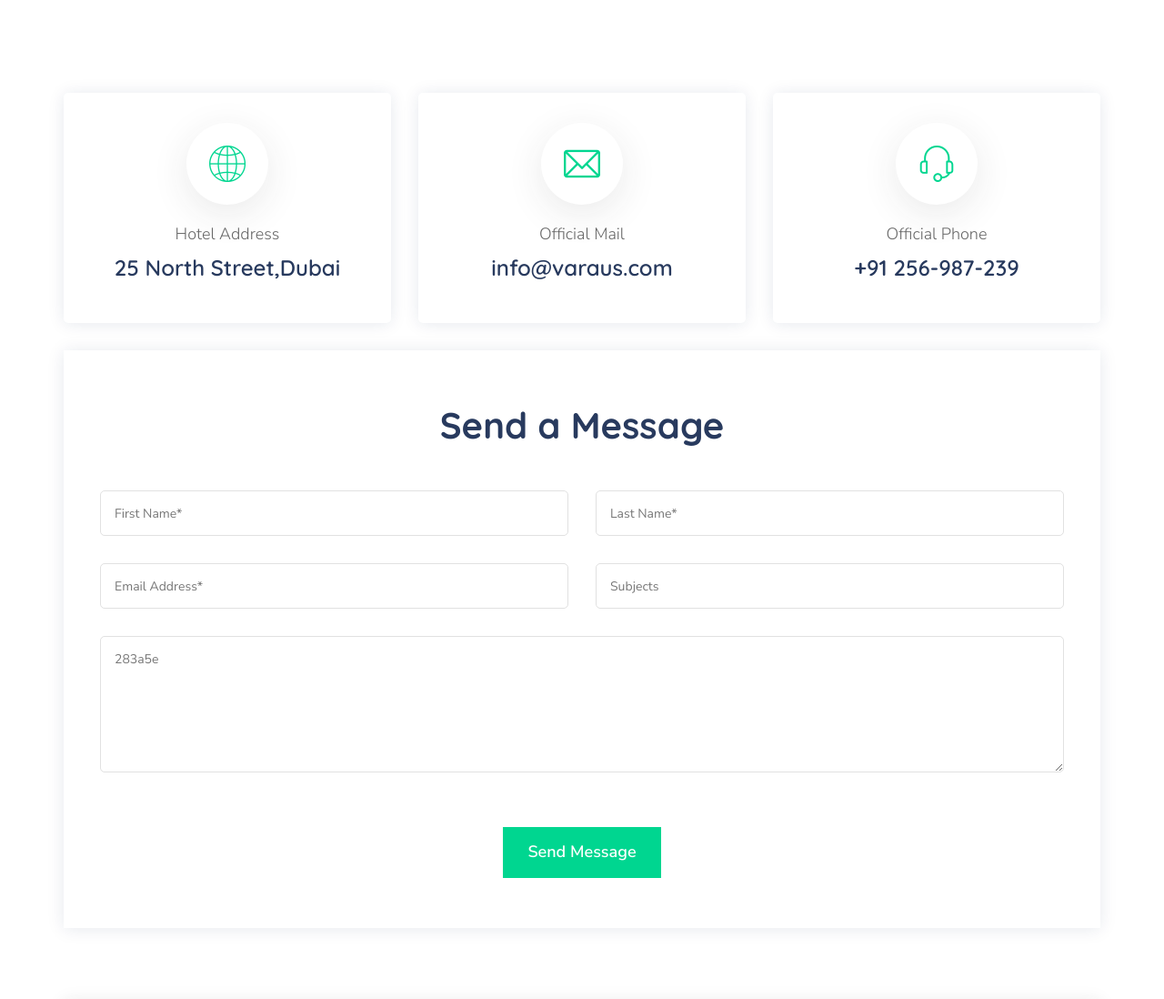
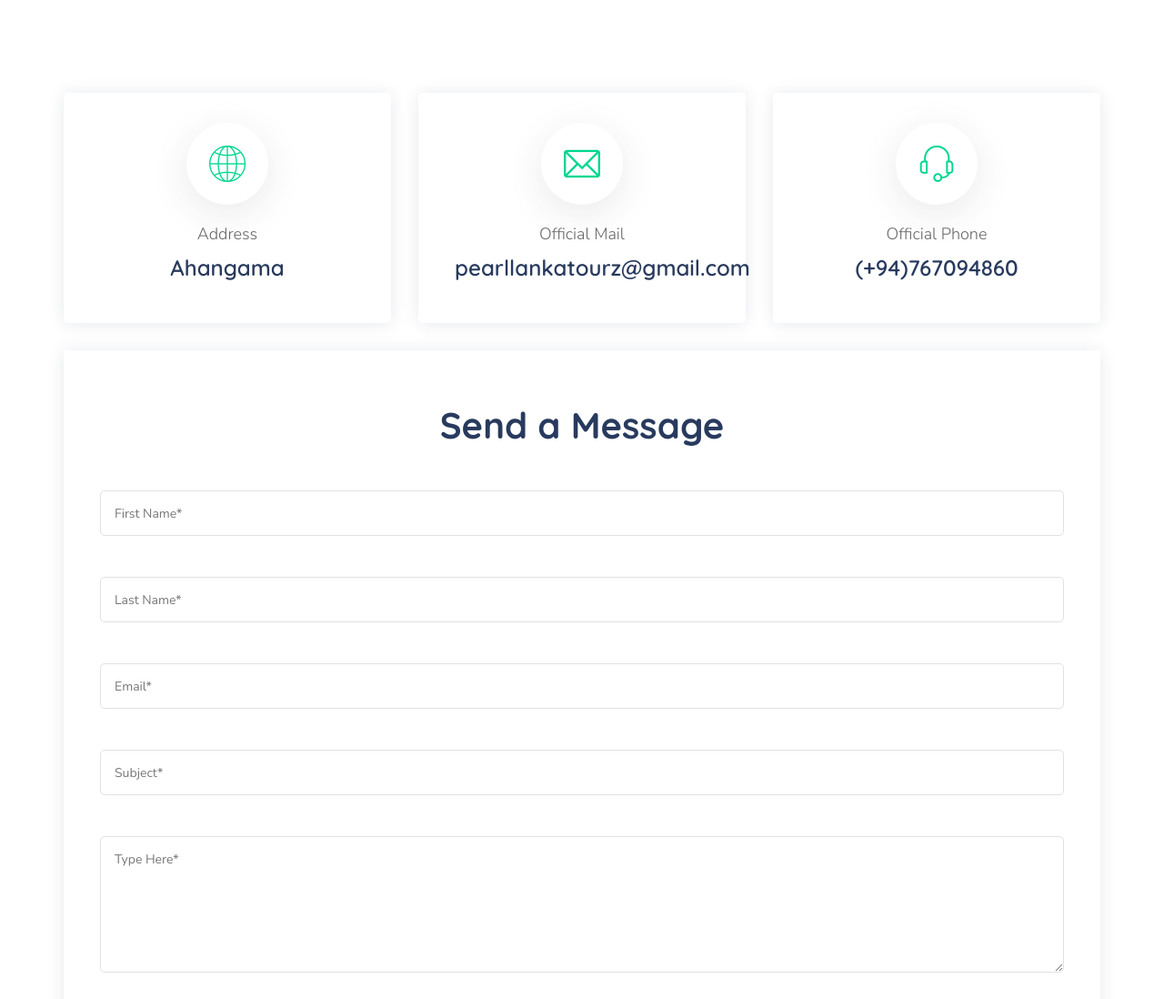
Before and after one commit to thiran-naleendra/tourism_website, a PHP site: page /contact.php in a window 1280 px wide. Shown: the part 512-1610 px from the top of the page at 91% size. Run offline with PHP 8.4, Linux system fonts and the light colour scheme.

Commit message:
update js

```diff
--- a/contact.php
+++ b/contact.php
@@ -3,6 +3,7 @@
 
 
 <!-- Mirrored from wpocean.com/html/tf/varaus/contact.html by HTTrack Website Copier/3.x [XR&CO'2014], Tue, 04 Mar 2025 03:13:51 GMT -->
+
 <head>
     <!-- Meta Tags -->
     <meta charset="utf-8">
@@ -79,10 +80,10 @@
                                         <i class="fi flaticon-internet"></i>
                                     </div>
                                     <div class="info-text">
-                                        <span>Hotel Address</span>
+                                        <span>Address</span>
                                     </div>
                                 </div>
-                                <h2>25 North Street,Dubai</h2>
+                                <h2>Ahangama</h2>
                             </div>
                         </div>
                         <div class="col-lg-4 col-md-6 col-sm-6 col-12">
@@ -95,7 +96,7 @@
                                         <span>Official Mail</span>
                                     </div>
                                 </div>
-                                <h2>info@varaus.com</h2>
+                                <h2>pearllankatourz@gmail.com</h2>
                             </div>
                         </div>
                         <div class="col-lg-4 col-md-6 col-sm-6 col-12">
@@ -108,7 +109,7 @@
                                         <span>Official Phone</span>
                                     </div>
                                 </div>
-                                <h2>+91 256-987-239</h2>
+                                <h2>(+94)767094860</h2>
                             </div>
                         </div>
                     </div>
@@ -117,37 +118,37 @@
                 <div class="contact-content">
                     <h2>Send a Message</h2>
                     <div class="contact-form">
-                        <form method="post" class="contact-validation-active" id="contact-form">
-                            <div class="half-col">
-                                <input type="text" name="fname" id="fname" class="form-control" placeholder="First Name*">
+                        <form id="contact-form">
+                            <div class="form-group">
+                                <input type="text" id="fname" class="form-control" placeholder="First Name*" required>
                             </div>
-                            <div class="half-col">
-                                <input type="text" name="lname" id="lname" class="form-control" placeholder="Last Name*">
+                            <div class="form-group">
+                                <input type="text" id="lname" class="form-control" placeholder="Last Name*" required>
                             </div>
-                            <div class="half-col">
-                                <input type="email" name="email" id="email" class="form-control" placeholder="Email Address*">
+                            <div class="form-group">
+                                <input type="email" id="email" class="form-control" placeholder="Email*" required>
                             </div>
-                            <div class="half-col">
-                                <input type="text" name="subject" id="subject" class="form-control" placeholder="Subjects">
+                            <div class="form-group">
+                                <input type="text" id="subject" class="form-control" placeholder="Subject*" required>
                             </div>
-                            <div>
-                                <textarea class="form-control" name="note" id="note" placeholder="283a5e"></textarea>
+                            <div class="form-group">
+                                <textarea id="note" class="form-control" placeholder="Type Here*" required></textarea>
                             </div>
                             <div class="submit-btn-wrapper">
-                                <button type="submit" class="theme-btn-s2">Send Message</button>
-                                <div id="loader">
+                                <button type="submit" class="btn btn-success">Send via WhatsApp</button>
+                                <div id="loader" style="display: none;">
                                     <i class="fa fa-refresh fa-spin fa-3x fa-fw"></i>
                                 </div>
                             </div>
                             <div class="clearfix error-handling-messages">
-                                <div id="success">Message has been sent</div>
-                                <div id="error"> Error occurred while sending email. Please try again later. </div>
+                                <div id="success" style="display: none; color: green;">Message has been sent</div>
+                                <div id="error" style="display: none; color: red;">Error occurred while sending. Try again.</div>
                             </div>
                         </form>
                     </div>
                 </div>
                 <div class="contact-map">
-                    <iframe src="https://www.google.com/maps/embed?pb=!1m18!1m12!1m3!1d193595.9147703055!2d-74.11976314309273!3d40.69740344223377!2m3!1f0!2f0!3f0!3m2!1i1024!2i768!4f13.1!3m3!1m2!1s0x89c24fa5d33f083b%3A0xc80b8f06e177fe62!2sNew+York%2C+NY%2C+USA!5e0!3m2!1sen!2sbd!4v1547528325671" allowfullscreen></iframe>
+                    <iframe src="https://www.google.com/maps/embed?pb=!1m17!1m12!1m3!1d3968.0469603878796!2d80.36300987498849!3d5.988272193996729!2m3!1f0!2f0!3f0!3m2!1i1024!2i768!4f13.1!3m2!1m1!2zNcKwNTknMTcuOCJOIDgwwrAyMSc1Ni4xIkU!5e0!3m2!1sen!2slk!4v1743387616452!5m2!1sen!2slk" allowfullscreen></iframe>
                 </div>
             </div>
         </div>
@@ -162,6 +163,50 @@
     </div>
     <!-- All JavaScript files
     ================================================== -->
+    <script>
+        document.addEventListener("DOMContentLoaded", function() {
+            document.getElementById("contact-form").addEventListener("submit", function(event) {
+                event.preventDefault(); // Prevent form submission
+
+                // Show loader
+                document.getElementById("loader").style.display = "block";
+
+                // Get form data
+                var fname = document.getElementById("fname").value.trim();
+                var lname = document.getElementById("lname").value.trim();
+                var email = document.getElementById("email").value.trim();
+                var subject = document.getElementById("subject").value.trim();
+                var note = document.getElementById("note").value.trim();
+
+                // Validate fields
+                if (!fname || !lname || !email || !subject || !note) {
+                    alert("Please fill out all fields.");
+                    document.getElementById("loader").style.display = "none";
+                    return;
+                }
+
+                // Create WhatsApp message
+                var message = `📩 *New Contact Form Submission*\n\n`;
+                message += `👤 Name: ${fname} ${lname}\n`;
+                message += `📧 Email: ${email}\n`;
+                message += `📌 Subject: ${subject}\n`;
+                message += `📝 Message: ${note}`;
+
+                // WhatsApp phone number
+                var phoneNumber = "+94767094860";
+
+                // Generate WhatsApp URL
+                var whatsappUrl = `https://wa.me/${phoneNumber}?text=${encodeURIComponent(message)}`;
+
+                // Open WhatsApp chat
+                window.open(whatsappUrl, "_blank");
+
+                // Hide loader and show success message
+                document.getElementById("loader").style.display = "none";
+                document.getElementById("success").style.display = "block";
+            });
+        });
+    </script>
     <script src="assets/js/jquery.min.js"></script>
     <script src="assets/js/bootstrap.min.js"></script>
     <script src="assets/js/owl.carousel.min.js"></script>
@@ -170,8 +215,10 @@
     <script src="assets/js/bootstrap-datepicker.min.js"></script>
     <!-- Custom script for this template -->
     <script src="assets/js/script.js"></script>
+
 </body>
 
 
 <!-- Mirrored from wpocean.com/html/tf/varaus/contact.html by HTTrack Website Copier/3.x [XR&CO'2014], Tue, 04 Mar 2025 03:13:51 GMT -->
+
 </html>
```
Also changed, not shown: index.php (+11 -11 lines), taxi.php (+21 -1 lines).
